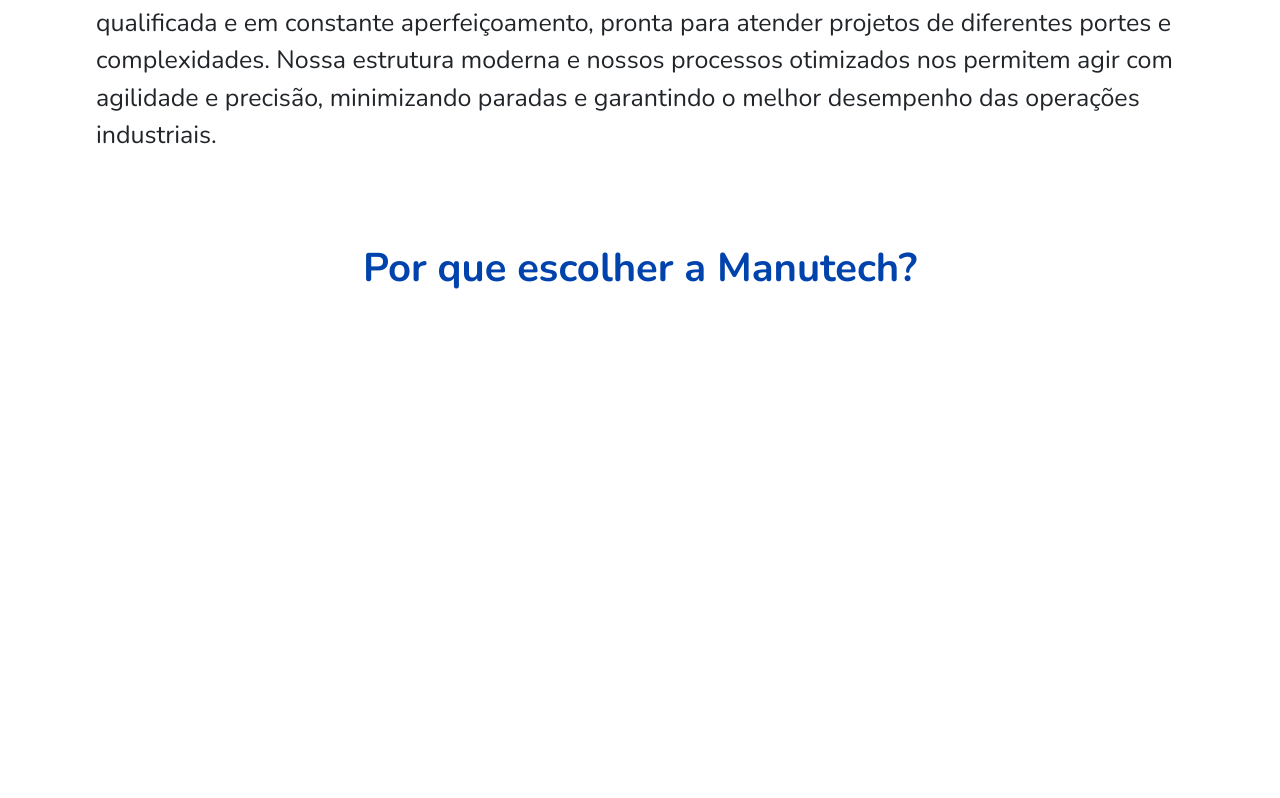
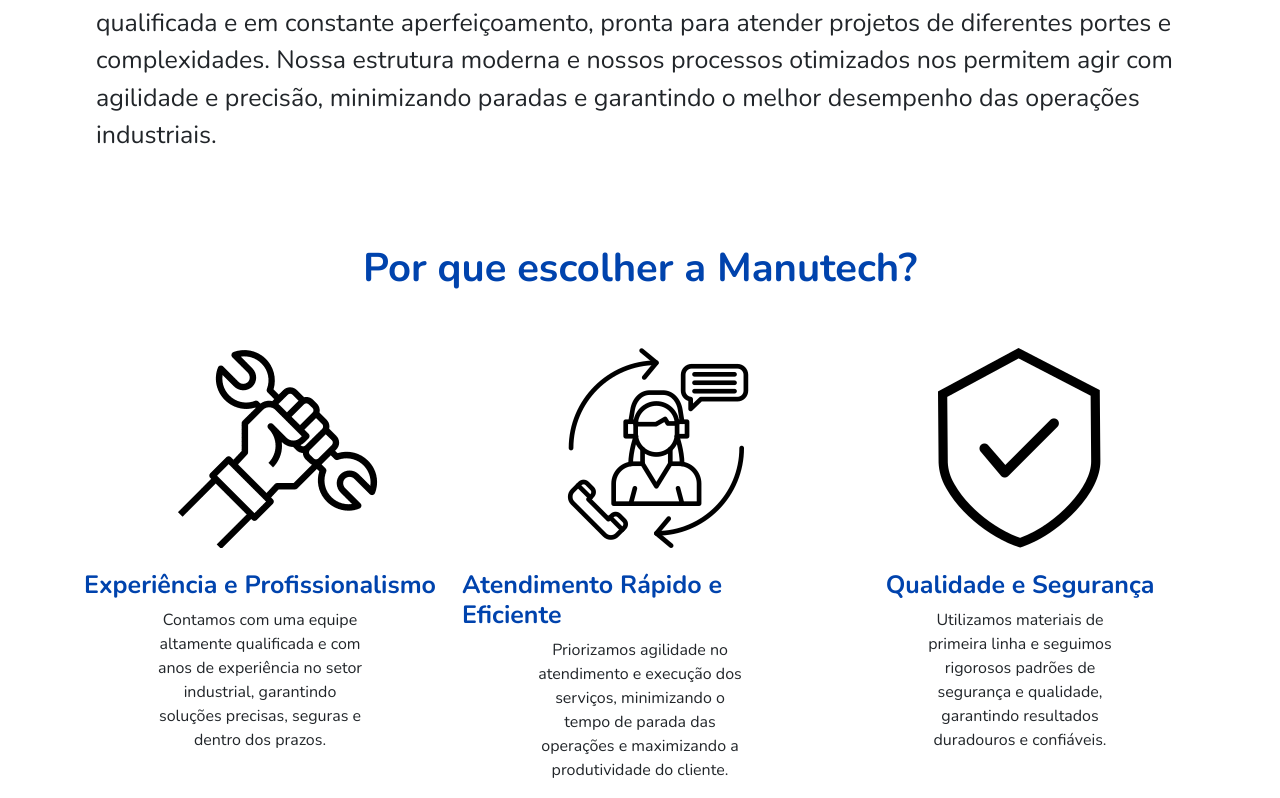
Before and after one commit to Z3rOoO/manuTech, a plain HTML site: page public/html/index.html in a window 1280 px wide. Shown: the part 1624-2422 px from the top of the page. Before the commit the page ends 1924 px from the top, so only its background shows below. Drawn offline with nearby package versions, Linux system fonts and the light colour scheme.

Commit message:
ATT index.html

```diff
--- a/public/html/index.html
+++ b/public/html/index.html
@@ -55,6 +55,23 @@
 
             <h1 class="title-porqueescolheramanutech">Por que escolher a Manutech?</h1>
 
+            <div class="container ">
+                <div class="row topicos-index">
+                    <div class="col-4 section-teste"><img src="/public/images/icons/icon-home-ferramenta.png" class="img-fluid img-topicos">
+                    <h1 class="title-topicos-index">Experiência e Profissionalismo</h1>
+                    <p class="txt-topicos-index">Contamos com uma equipe altamente qualificada e com anos de experiência no setor industrial, garantindo soluções precisas, seguras e dentro dos prazos.</p>
+                    </div>
+                    <div class="col-4 section-teste"><img src="/public/images/icons/icon-home-comunicacao.png" class="img-fluid img-topicos">
+                    <h1 class="title-topicos-index">Atendimento Rápido e Eficiente</h1>
+                    <p class="txt-topicos-index">Priorizamos agilidade no atendimento e execução dos serviços, minimizando o tempo de parada das operações e maximizando a produtividade do cliente.</p>
+                    </div>
+                    <div class="col-4 section-teste"><img src="/public/images/icons/icon-home-seguranca.png" class="img-fluid img-topicos">
+                    <h1 class="title-topicos-index">Qualidade e Segurança</h1>
+                    <p class="txt-topicos-index">Utilizamos materiais de primeira linha e seguimos rigorosos padrões de segurança e qualidade, garantindo resultados duradouros e confiáveis.</p>
+                    </div>
+                </div>
+            </div>
+
     </main>
 
     <footer>
--- a/public/style/index.css
+++ b/public/style/index.css
@@ -49,7 +49,7 @@
 .button-index-banner{
     position: absolute;
     width: 350px;
-    height: 110px;
+    height: 90px;
     border: none;
     background-color: #0043ad;
     color: white;
@@ -87,3 +87,22 @@
     font-weight: bold;
     margin-top: 7%;
 }
+.topicos-index{
+    margin-top: 5%;
+}
+.txt-topicos-index{
+    text-align: center;
+    justify-self: center;
+    width: 60%;
+    align-items: center ;
+}
+.title-topicos-index{
+    color: #0043ad;
+    font-weight: bold;
+    font-size: 25px;
+    justify-self: center;
+    margin-top: 6%;
+}
+.topicos-index img{
+    margin-left: 27%;
+}
```
